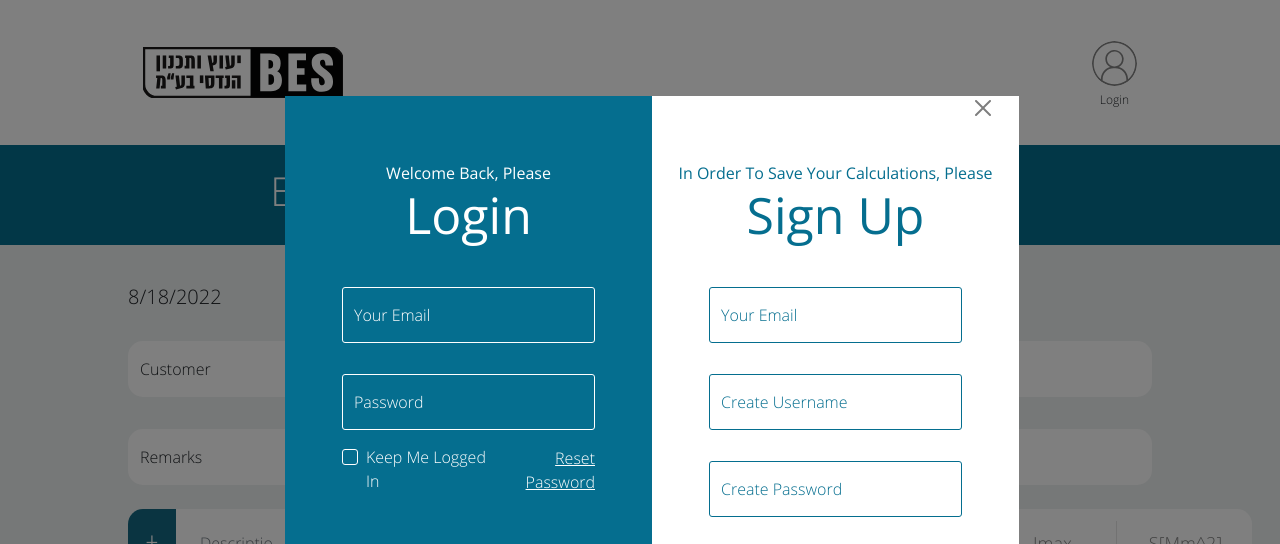
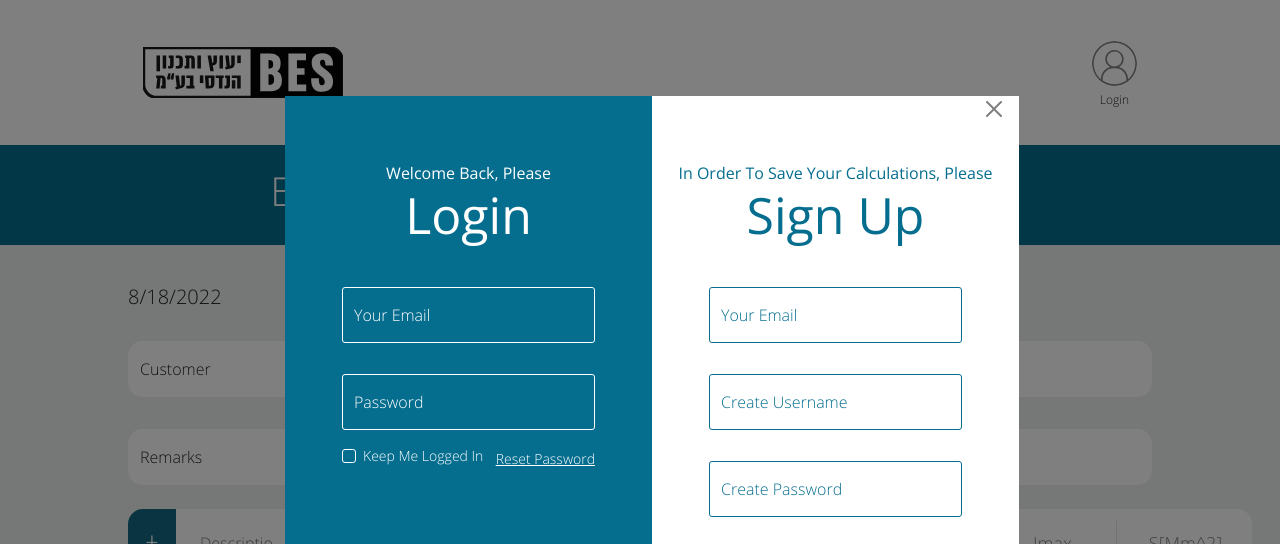
Before and after one commit to ababen1/BES-Calc, a React (Create React App) app in the folder frontend/: page / in a window 1280 px wide. Both pictures are taken after a click on the picture 1114 px from the left and 63 px from the top of the page. Shown: the top 544 px of the page. Built offline with nearby package versions, Linux system fonts and the light colour scheme; no server answers.

Commit message:
improvments

```diff
--- a/frontend/src/components/ModalLoginSignup/Login.js
+++ b/frontend/src/components/ModalLoginSignup/Login.js
@@ -1,5 +1,5 @@
-import { Component, useEffect, useState } from "react";
-import { FloatingLabel, Form, Container, Stack, Button, NavLink } from "react-bootstrap";
+import { useEffect, useState } from "react";
+import { FloatingLabel, Form, Stack } from "react-bootstrap";
 import './LoginSignupModal.scss'
 import axios from "axios"
 
@@ -95,7 +95,7 @@ export default function Login() {
                         label="Keep me logged in"
                         checked={state.keep_logged_in}
                         onChange={(e) => { setState(prevState => ({ ...prevState, ["keep_logged_in"]: e.target.checked })) }} />
-                    <NavLink href="#" className="ms-auto reset-password">Reset Password </NavLink>
+                    <a href="#" className="ms-auto reset-password">Reset Password </a>
                 </Stack>
                 <div style={{ "flexGrow": 1 }} />
                 <button type="submit" className="login-btn">Log me in</button>
--- a/frontend/src/components/ModalLoginSignup/LoginSignUpPopup.js
+++ b/frontend/src/components/ModalLoginSignup/LoginSignUpPopup.js
@@ -22,8 +22,8 @@ export default function LoginSignUp(props) {
                         </Col>
                     </Row>
                     <Row>
-                        <Col style={{"display": "flex", "flexDirection": "row-reverse"}}>
-                            <CloseButton style={{ position: "", }} onClick={OnHide} />
+                        <Col style={{"display": "flex", "flexDirection": "row-reverse", "zIndex": "1", "padding": "1px"}}>
+                            <CloseButton style={{ position: "fixed", }} onClick={OnHide} />
                         </Col>
                     </Row>
 
--- a/frontend/src/components/ModalLoginSignup/LoginSignupModal.scss
+++ b/frontend/src/components/ModalLoginSignup/LoginSignupModal.scss
@@ -126,6 +126,7 @@
             font: normal normal 300 14px/19px;
             letter-spacing: 0px;
             opacity: 1;
+            font-size: 14px;
         }
 
         .reset-password {
@@ -134,6 +135,7 @@
             font: normal normal 300 14px/19px;
             letter-spacing: 0px;
             opacity: 1;
+            font-size: 14px;
         }
     }
 
```
